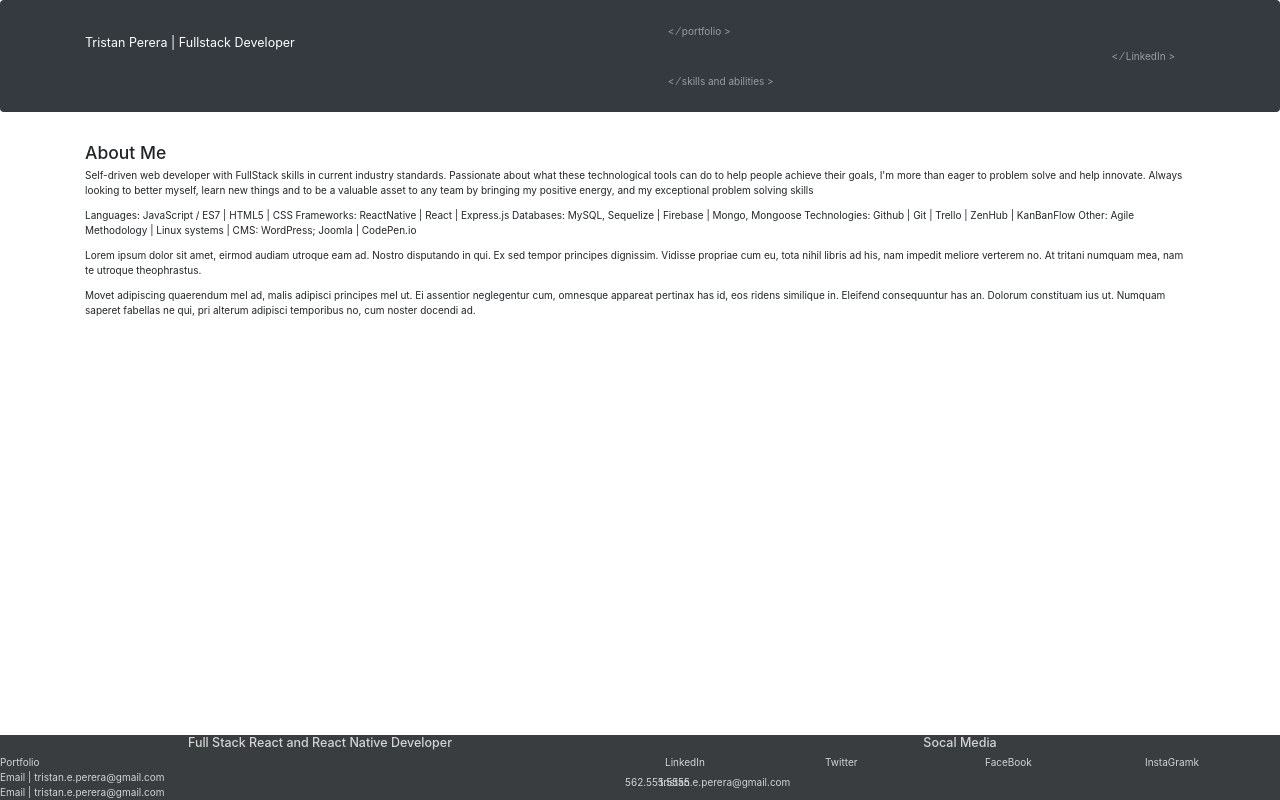
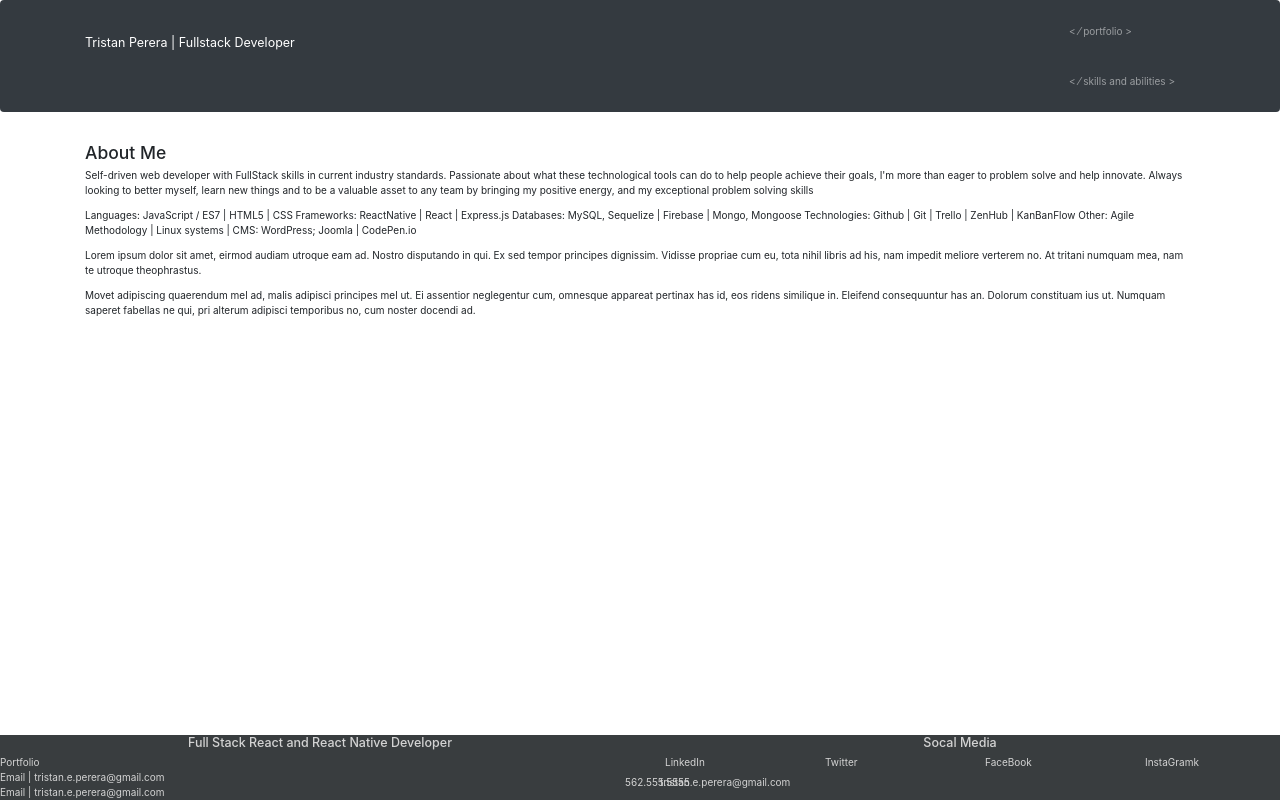
Before and after one commit to trizmo/profile-react, a React (Create React App) app: page / in a window 1280 px wide. Built offline with nearby package versions, Linux system fonts and the light colour scheme.

Commit message:
cleaned up navBar

```diff
--- a/src/components/NavBar.js
+++ b/src/components/NavBar.js
@@ -33,18 +33,13 @@ export default class NavBar extends Component {
             <NavbarToggler onClick={this.toggle} />
             <Collapse isOpen={this.state.isOpen} navbar>
 
-              <Nav navbar className="m-auto">
+              <Nav navbar className="ml-auto">
                 <NavItem>
                   <NavLink href="/portfolio/"> &lt; &frasl; portfolio &gt; </NavLink>
                   <NavLink href="/skills/"> &lt; &frasl; skills and abilities &gt; </NavLink>
                 </NavItem>
               </Nav>
 
-              <Nav navbar className="">
-                <NavItem>
-                  <NavLink href="https://www.linkedin.com/in/tristan-perera/" target="_blank"> &lt; &frasl; LinkedIn &gt; </NavLink>
-                </NavItem>
-              </Nav>
 
             </Collapse>
           </Container>
```
